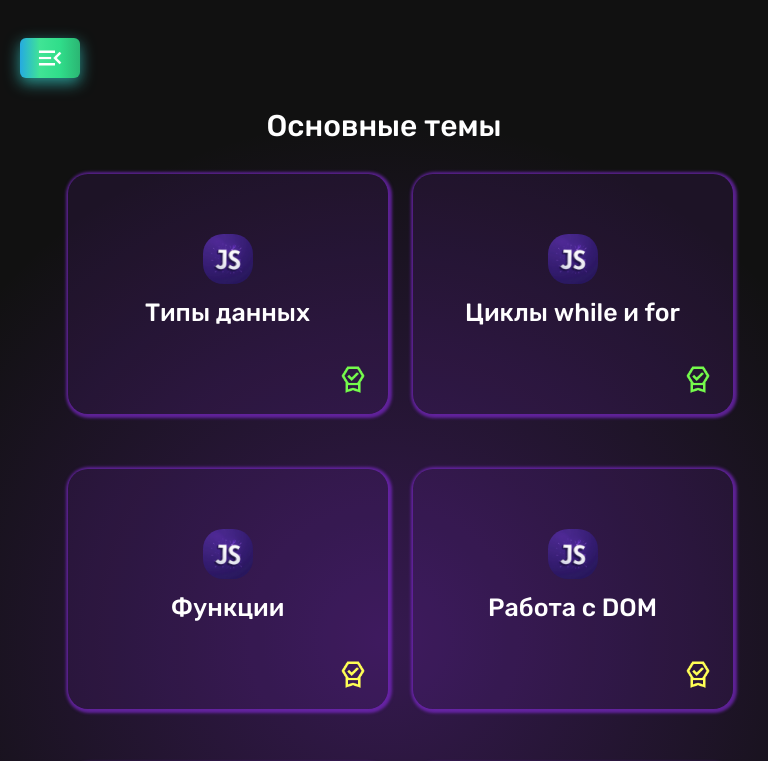
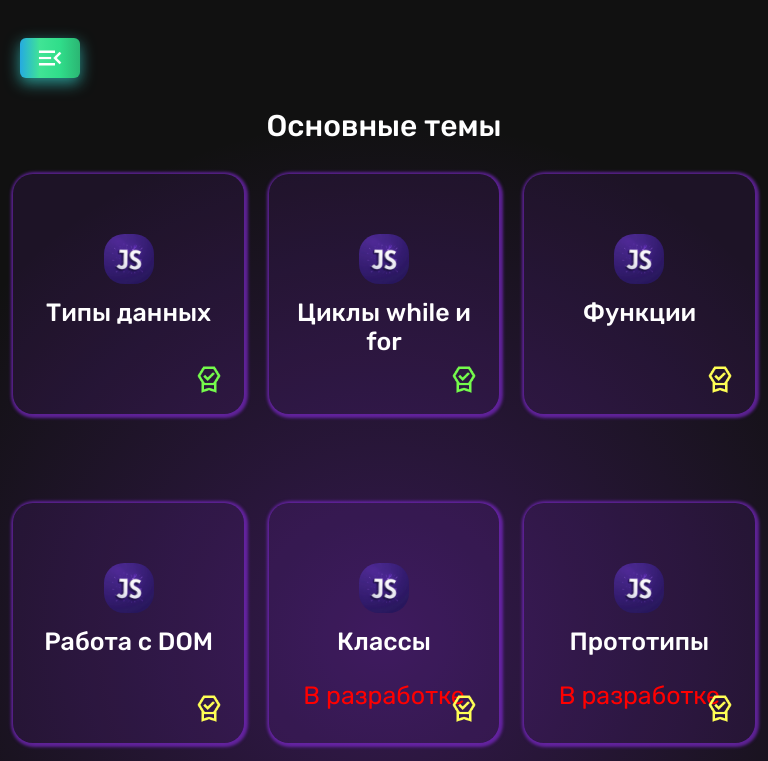
Before and after one commit to DiabloSabrith/NazDev-444, a Next.js app: page /js in a window 768 px wide. Shown: the top 761 px of the page. Built offline with nearby package versions, Linux system fonts and the light colour scheme; no server answers.

Commit message:
update js page

```diff
--- a/src/app/js/js.module.scss
+++ b/src/app/js/js.module.scss
@@ -425,7 +425,7 @@
       color:#fff;
     }
     .main_TemItems{
-      width: 800px;
+      width: 100%;
       height: 80%;
       margin: 0 auto;
       display: flex;
@@ -472,7 +472,7 @@
       background-color: rgb(138, 43, 226,0.1);
       box-shadow:1px 1px 3px 3px  rgb(138, 43, 226,0.6);
       border-radius: 20px;
-      width:40%;
+      width:30%;
       height: 25%;
       padding-top: 60px;
       text-align: center;
```
